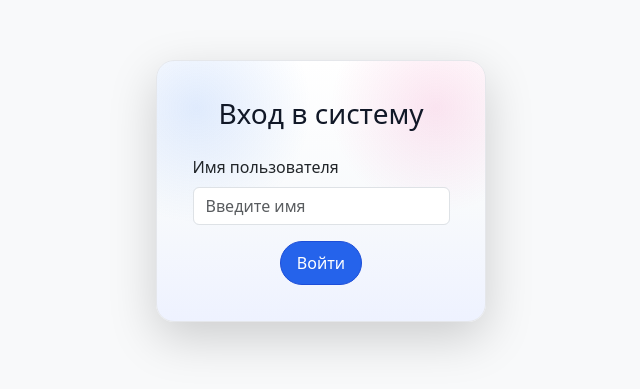
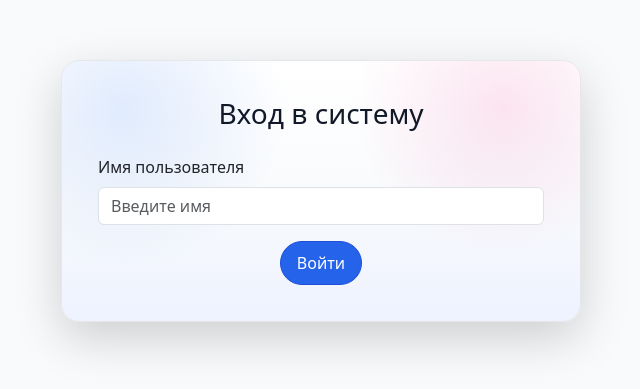
Before and after one commit to pavelkayler/pavelkayler.github.io, a React (Vite) app: page /#/ in a window 1280 px wide. Shown: the part 209-598 px from the top of the page, without its empty margins (319-959 px from the left). Built offline with nearby package versions, Linux system fonts and the light colour scheme.

Commit message:
Align combo animation and tighten login/quiz layouts

```diff
--- a/src/ui/app/App.css
+++ b/src/ui/app/App.css
@@ -36,6 +36,21 @@ body {
     flex: 1;
     display: flex;
     flex-direction: column;
+}
+
+.auth-screen {
+    min-height: 100dvh;
+    display: flex;
+    align-items: center;
+    justify-content: center;
+    padding: clamp(1.25rem, 4vw, 2.5rem);
+    background: #f8fafc;
+}
+
+.auth-screen .page-card {
+    max-width: 520px;
+    width: 100%;
+    margin: 0 auto;
 }
 
 /* Внутренние контейнеры Bootstrap — плавные отступы под любое устройство */
@@ -309,7 +324,7 @@ body {
 
 .quiz-stage {
     position: relative;
-    min-height: 520px;
+    min-height: clamp(380px, 72vh, 520px);
 }
 
 /* ===== ТЕКСТ И ЗАГОЛОВКИ ===== */
@@ -588,7 +603,7 @@ h5 {
     letter-spacing: 0.02em;
     box-shadow: 0 16px 36px rgba(249, 115, 22, 0.35), 0 0 35px rgba(249, 115, 22, 0.35);
     pointer-events: none;
-    animation: combo-flare 0.9s ease-out forwards;
+    animation: score-burst 0.7s ease-out forwards;
     z-index: 7;
 }
 
@@ -623,24 +638,6 @@ h5 {
     display: flex;
     align-items: baseline;
     gap: 0.15rem;
-}
-
-@keyframes combo-flare {
-    0% {
-        opacity: 0;
-        transform: translate(-50%, -55%) scale(0.72) rotate(-2deg);
-        filter: drop-shadow(0 0 0 rgba(249, 115, 22, 0.32));
-    }
-    50% {
-        opacity: 1;
-        transform: translate(-50%, -52%) scale(1.08) rotate(1deg);
-        filter: drop-shadow(0 18px 30px rgba(249, 115, 22, 0.42));
-    }
-    100% {
-        opacity: 1;
-        transform: translate(-50%, -52%) scale(1) rotate(0deg);
-        filter: drop-shadow(0 12px 24px rgba(249, 115, 22, 0.38));
-    }
 }
 
 /* ===== ТАЙМЕР ===== */
--- a/src/ui/components/auth/Auth.jsx
+++ b/src/ui/components/auth/Auth.jsx
@@ -23,10 +23,10 @@ const Auth = () => {
   };
 
   return (
-    <Container fluid className="d-flex justify-content-center align-items-center vh-100 bg-light">
-      <Row>
-        <Col>
-          <Card className="p-4 shadow-lg page-card">
+    <Container fluid className="auth-screen">
+      <Row className="w-100 justify-content-center">
+        <Col md={10} lg={8} xl={6}>
+          <Card className="p-4 shadow-lg page-card w-100">
             <CardBody>
               <CardTitle className="mb-4 text-center fs-3">Вход в систему</CardTitle>
 
--- a/src/ui/components/quiz/Quiz.jsx
+++ b/src/ui/components/quiz/Quiz.jsx
@@ -97,7 +97,7 @@ const Quiz = () => {
     if (streak >= 3 && streak > prevStreak) {
       // eslint-disable-next-line react-hooks/set-state-in-effect
       setShowCombo(true);
-      const timeoutId = setTimeout(() => setShowCombo(false), 900);
+      const timeoutId = setTimeout(() => setShowCombo(false), 600);
       prevStreakRef.current = streak;
       return () => clearTimeout(timeoutId);
     }
```
